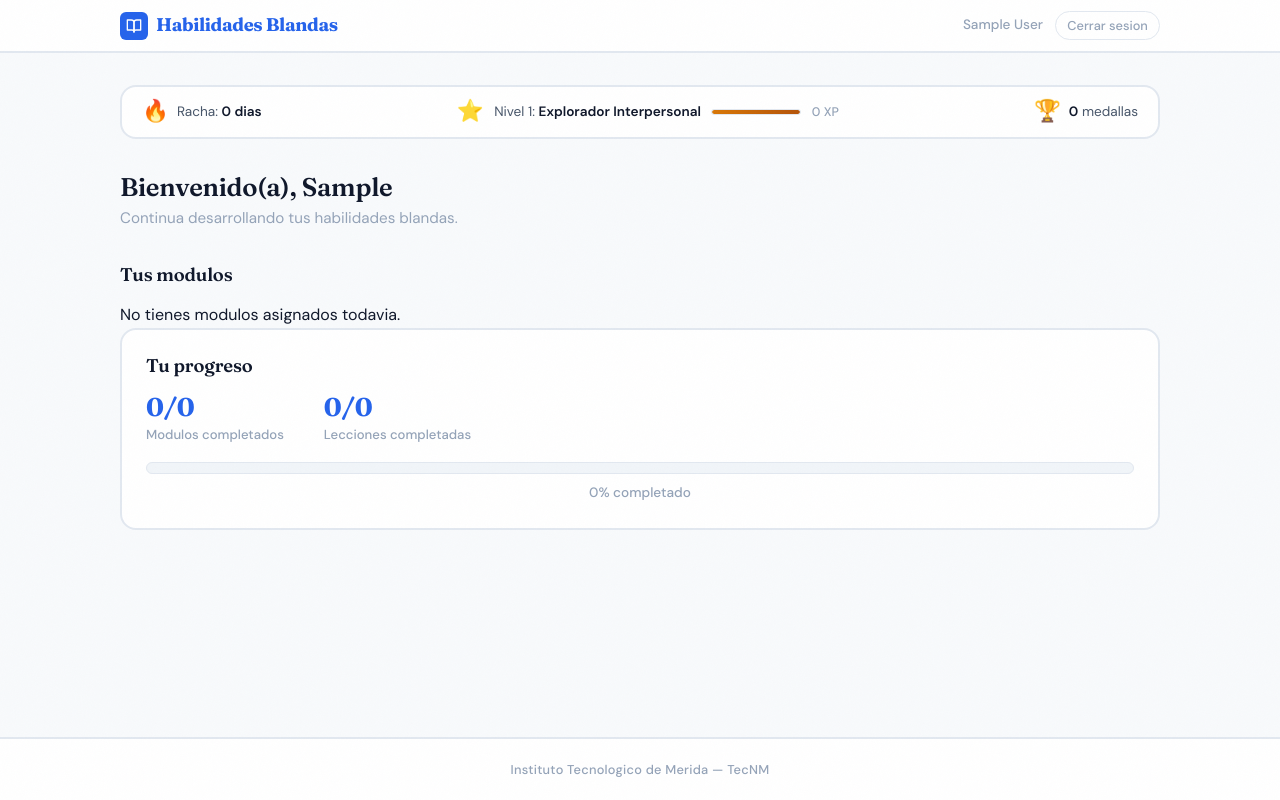
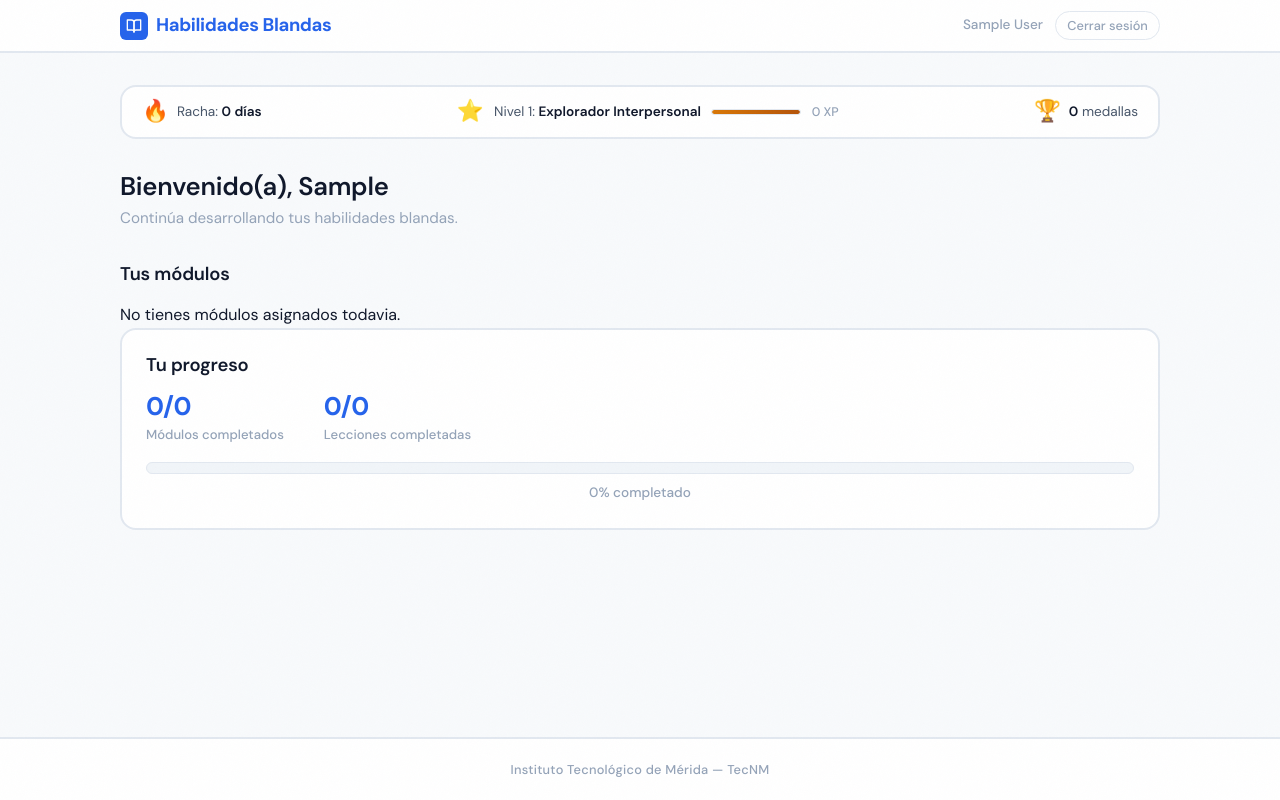
Before and after one commit to ludev84/gamification, a Django app: page / in a window 1280 px wide. Run offline with Django 5.2, Linux system fonts and the light colour scheme; the visitor is signed in with stand-in values (Sample User, id 1); data that the repository does not hold is empty.

Commit message:
Cambiar fuente títulos, agregar tildes y eñes

```diff
--- a/soft_skills/static/soft_skills/css/styles.css
+++ b/soft_skills/static/soft_skills/css/styles.css
@@ -31,7 +31,7 @@
     --border: #E2E8F0;
     --border-dark: #CBD5E1;
 
-    --font-display: 'Fraunces', Georgia, serif;
+    --font-display: 'DM Sans', system-ui, sans-serif;
     --font-body: 'DM Sans', system-ui, sans-serif;
 
     --shadow-sm: 0 1px 2px rgba(15, 23, 42, 0.05);
--- a/soft_skills/templates/soft_skills/_question_content.html
+++ b/soft_skills/templates/soft_skills/_question_content.html
@@ -59,7 +59,7 @@
     {% if next_order %}
     <a href="{% url 'soft_skills:question_view' lesson.id next_order %}" class="btn btn-primary" data-spa>Siguiente &rarr;</a>
     {% else %}
-    <a href="{% url 'soft_skills:module_view' module.id %}" class="btn btn-primary">Volver al modulo</a>
+    <a href="{% url 'soft_skills:module_view' module.id %}" class="btn btn-primary">Volver al módulo</a>
     {% endif %}
 </div>
 
--- a/soft_skills/templates/soft_skills/dashboard.html
+++ b/soft_skills/templates/soft_skills/dashboard.html
@@ -8,7 +8,7 @@
     <div class="gam-bar">
         <div class="gam-item gam-item--streak">
             <span class="gam-icon">&#128293;</span>
-            <span class="gam-label">Racha: <strong>{{ profile.current_streak }} dias</strong></span>
+            <span class="gam-label">Racha: <strong>{{ profile.current_streak }} días</strong></span>
         </div>
         <div class="gam-item gam-item--level">
             <span class="gam-icon">&#11088;</span>
@@ -27,7 +27,7 @@
     <!-- Welcome -->
     <div class="welcome-section">
         <h1>Bienvenido(a), {{ user.first_name|default:user.username }}</h1>
-        <p>Continua desarrollando tus habilidades blandas.</p>
+        <p>Continúa desarrollando tus habilidades blandas.</p>
     </div>
 
     <!-- Badges display -->
@@ -46,7 +46,7 @@
     {% endif %}
 
     <!-- Module Grid -->
-    <h2 class="modules-heading">Tus modulos</h2>
+    <h2 class="modules-heading">Tus módulos</h2>
     {% if user_module_progress %}
     <div class="module-grid">
         {% for ump in user_module_progress %}
@@ -79,7 +79,7 @@
         {% endfor %}
     </div>
     {% else %}
-    <p>No tienes modulos asignados todavia.</p>
+    <p>No tienes módulos asignados todavia.</p>
     {% endif %}
 
     <!-- Progress Section -->
@@ -88,7 +88,7 @@
         <div class="progress-stats">
             <div class="stat-item">
                 <span class="stat-number">{{ completed_modules }}/{{ total_modules }}</span>
-                <span class="stat-label">Modulos completados</span>
+                <span class="stat-label">Módulos completados</span>
             </div>
             <div class="stat-item">
                 <span class="stat-number">{{ completed_lessons }}/{{ total_lessons }}</span>
--- a/soft_skills/templates/soft_skills/lesson_review.html
+++ b/soft_skills/templates/soft_skills/lesson_review.html
@@ -82,7 +82,7 @@
     </div>
 
     <div class="review-actions">
-        <a href="{% url 'soft_skills:module_view' module.id %}" class="btn btn-secondary">Volver al modulo</a>
+        <a href="{% url 'soft_skills:module_view' module.id %}" class="btn btn-secondary">Volver al módulo</a>
     </div>
 </div>
 {% endblock %}
--- a/soft_skills/templates/soft_skills/module_detail.html
+++ b/soft_skills/templates/soft_skills/module_detail.html
@@ -82,7 +82,7 @@
 
     {% if user_progress.is_completed %}
     <div class="module-complete-banner">
-        <h2>Modulo completado!</h2>
+        <h2>Módulo completado!</h2>
         <div class="module-complete-actions">
             <a href="{% url 'soft_skills:module_summary' module.id %}" class="btn btn-primary">Ver resumen</a>
         </div>
--- a/templates/base.html
+++ b/templates/base.html
@@ -16,7 +16,7 @@
                 <span class="nav-user">{{ user.get_full_name|default:user.username }}</span>
                 <form method="post" action="{% url 'logout' %}" class="nav-logout-form">
                     {% csrf_token %}
-                    <button type="submit" class="nav-logout-btn">Cerrar sesion</button>
+                    <button type="submit" class="nav-logout-btn">Cerrar sesión</button>
                 </form>
             </div>
             {% endif %}
@@ -29,7 +29,7 @@
 
     <footer class="footer">
         <div class="container">
-            <p>Instituto Tecnologico de Merida &mdash; TecNM</p>
+            <p>Instituto Tecnológico de Mérida &mdash; TecNM</p>
         </div>
     </footer>
 </body>
```
Also changed, not shown: soft_skills/templates/soft_skills/module_summary.html (+6 -6 lines), templates/registration/login.html (+6 -6 lines).
